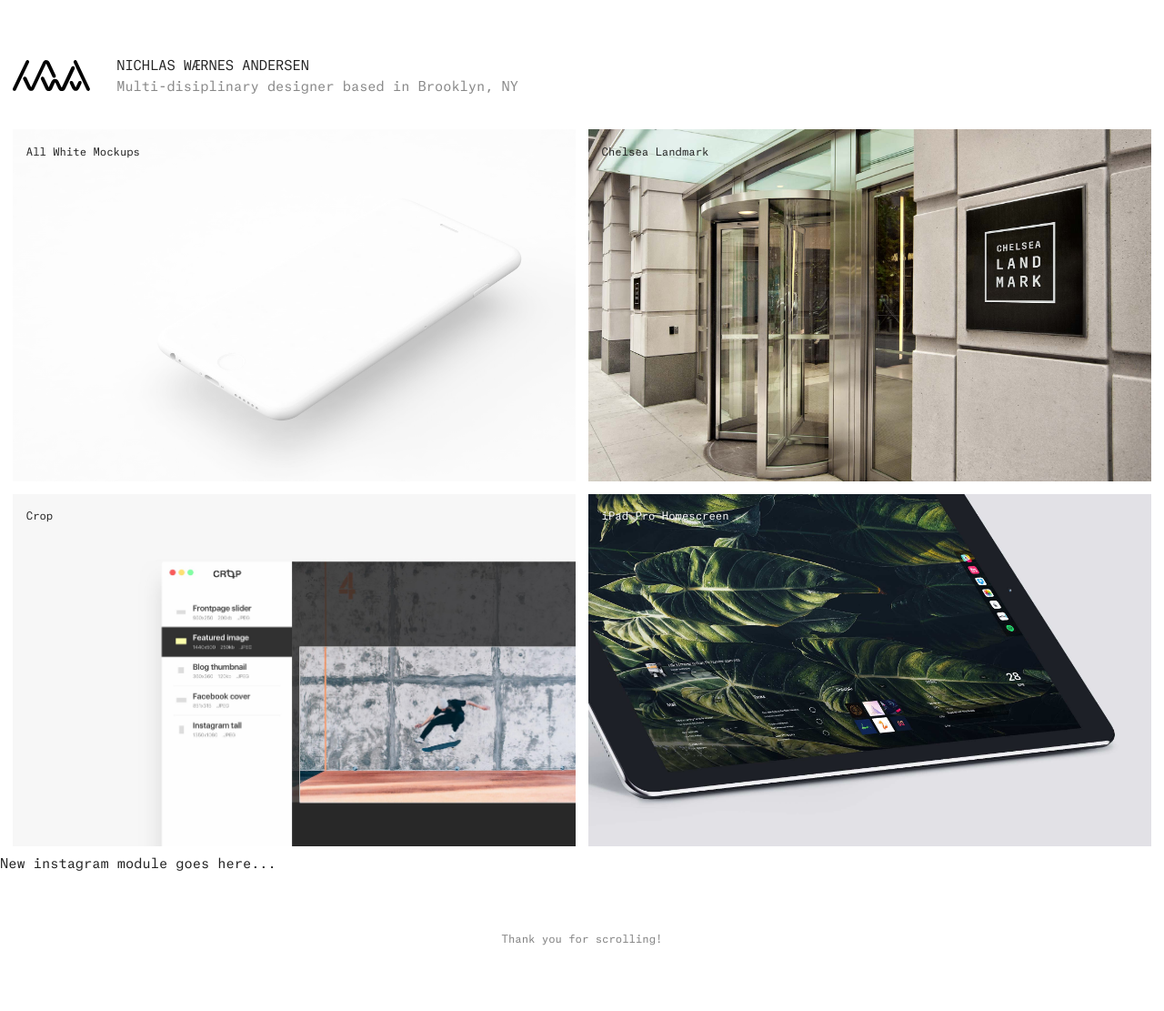
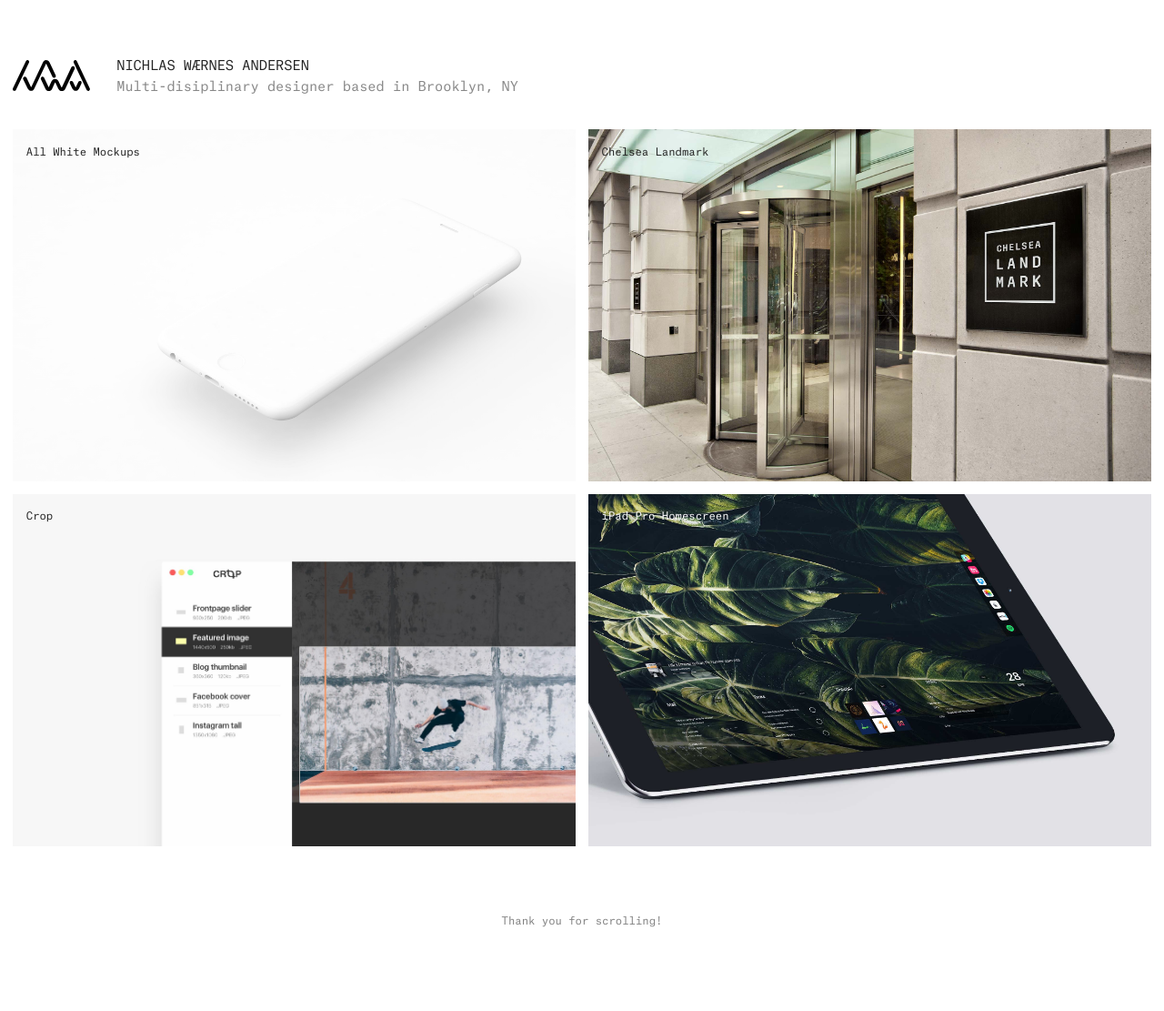
Before and after one commit to itsnwa/portfolio, a Jekyll site: the page built from index.html, in a window 1280 px wide. Shown: the whole page at 91% size. Built offline with Jekyll 4.4.1, drawn with Linux system fonts in a browser that asks for light colours; part of the change alters nothing that is shown.

```diff
--- a/_includes/instagram.html
+++ b/_includes/instagram.html
@@ -1 +1,3 @@
-New instagram module goes here...
+<section class="section instagram">
+  <div id="instafeed"></div>
+</section>
--- a/js/nwa.js
+++ b/js/nwa.js
@@ -9,4 +9,13 @@ $(document).ready(function() {
   $('.project-content p > img').unwrap().removeAttr('height').removeAttr('width');
   $('.project-content p > a > img').removeAttr('height').removeAttr('width').parent().unwrap();
 
+  var feed = new Instafeed({
+    get: 'user',
+    userId: '781603',
+    accessToken: '781603.1677ed0.b925883d446a42378ec690d6dc250db0',
+    template: '<a href="{{link}}"><img src="{{image}}" /></a>',
+    limit: 12
+  });
+  feed.run();
+
 });
```
